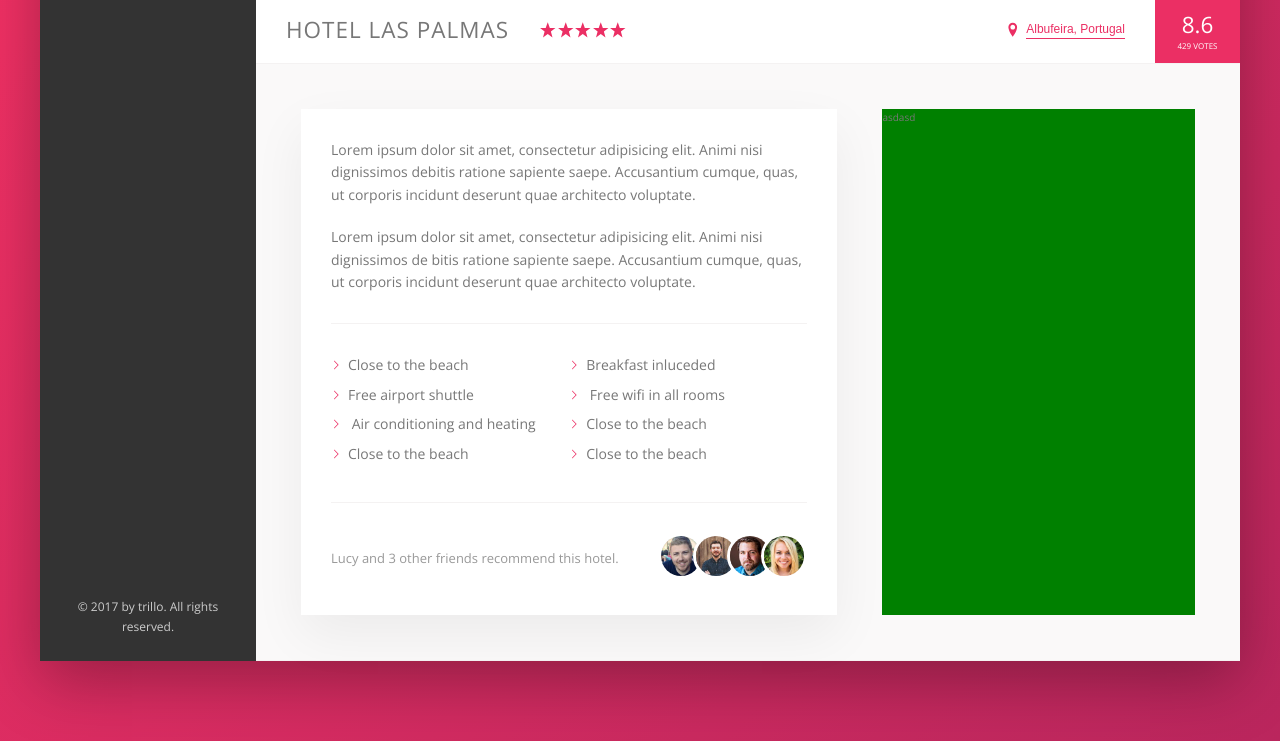
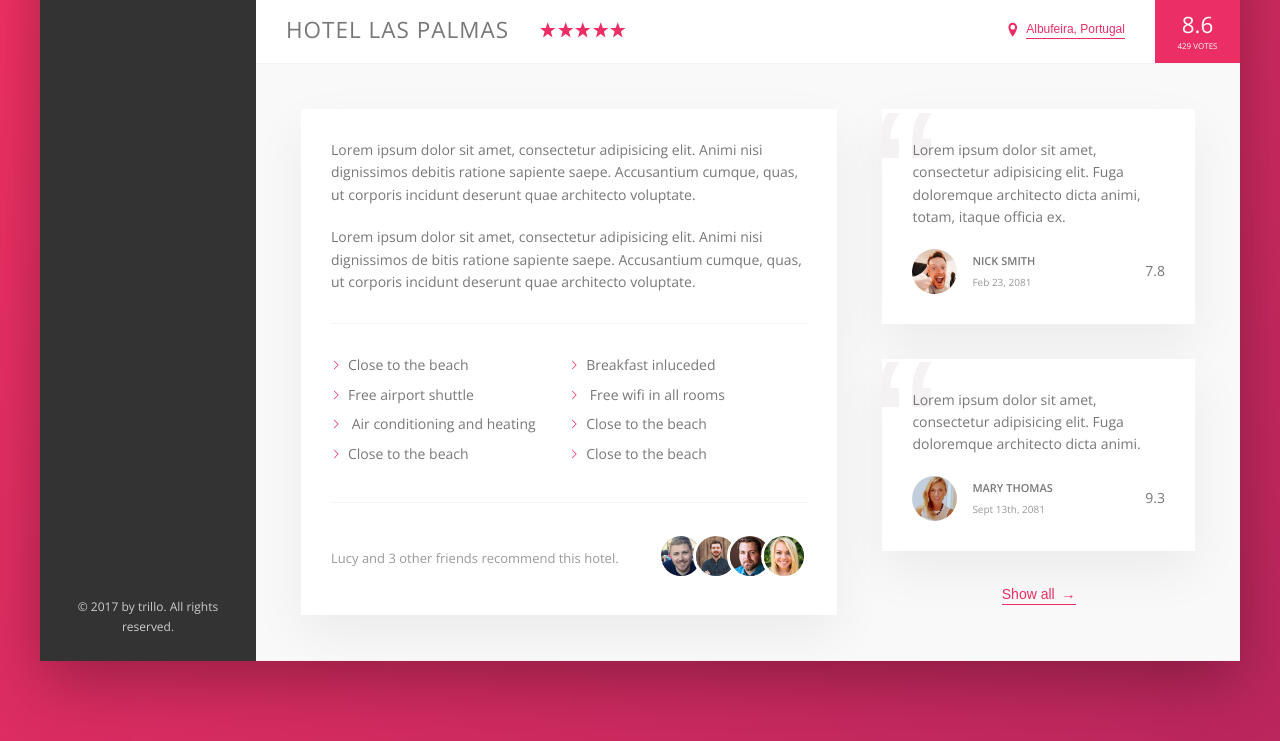
Before and after one commit to mokiong/Trillo, a website: page index.html in a window 1280 px wide. Shown: the part 538-1279 px from the top of the page. Drawn offline with nearby package versions, Linux system fonts and the light colour scheme.

Commit message:
Do user reviews sections

```diff
--- a/index.html
+++ b/index.html
@@ -236,7 +236,58 @@
                                 </div>
                             </div>
                         </div>
-                        <div class="user-reviews">asdasd</div>
+                        <div class="user-reviews">
+                            <figure class="review">
+                                <blockquote class="review__text">
+                                    Lorem ipsum dolor sit amet, consectetur
+                                    adipisicing elit. Fuga doloremque architecto
+                                    dicta animi, totam, itaque officia ex.
+                                </blockquote>
+                                <figcaption class="review__user">
+                                    <img
+                                        src="img/user-1.jpg"
+                                        alt="User 1"
+                                        class="review__photo"
+                                    />
+                                    <div class="review__user-box">
+                                        <p class="review__user-name">
+                                            Nick Smith
+                                        </p>
+                                        <p class="review__user-date">
+                                            Feb 23, 2081
+                                        </p>
+                                    </div>
+                                    <div class="review__rating">7.8</div>
+                                </figcaption>
+                            </figure>
+                            <figure class="review">
+                                <blockquote class="review__text">
+                                    Lorem ipsum dolor sit amet, consectetur
+                                    adipisicing elit. Fuga doloremque architecto
+                                    dicta animi.
+                                </blockquote>
+                                <figcaption class="review__user">
+                                    <img
+                                        src="img/user-2.jpg"
+                                        alt="User 2"
+                                        class="review__photo"
+                                    />
+                                    <div class="review__user-box">
+                                        <p class="review__user-name">
+                                            Mary Thomas
+                                        </p>
+                                        <p class="review__user-date">
+                                            Sept 13th, 2081
+                                        </p>
+                                    </div>
+                                    <div class="review__rating">9.3</div>
+                                </figcaption>
+                            </figure>
+
+                            <button class="btn-inline">
+                                Show all <span>&rarr;</span>
+                            </button>
+                        </div>
                     </div>
                 </main>
             </div>
--- a/sass/_component.scss
+++ b/sass/_component.scss
@@ -269,8 +269,17 @@
     cursor: pointer;
     transition: all 0.2s;
 
+    & span {
+        margin-left: 3px;
+        transition: margin-left 0.2s;
+    }
+
     &:hover {
         color: var(--color-grey-dark-1);
+
+        span {
+            margin-left: 8px;
+        }
     }
 
     &:focus {
@@ -369,3 +378,65 @@
         }
     }
 }
+
+//////////////////////
+.review {
+    background-color: white;
+    box-shadow: var(--shadow-light);
+    padding: 3rem;
+    margin-bottom: 3.5rem;
+    position: relative;
+    overflow: hidden;
+
+    &__text {
+        margin-bottom: 2rem;
+        z-index: 10;
+        position: relative;
+    }
+
+    &__user {
+        display: flex;
+        align-items: center;
+    }
+
+    &__photo {
+        height: 4.5rem;
+        width: 4.5rem;
+        border-radius: 50%;
+        margin-right: 1.5rem;
+    }
+
+    &__user-box {
+        margin-right: auto;
+    }
+
+    &__user-name {
+        font-size: 1.1rem;
+        font-weight: 600;
+        text-transform: uppercase;
+        margin-bottom: 0.4rem;
+    }
+
+    &__user-date {
+        font-size: 1rem;
+        color: var(--color-grey-dark-3);
+    }
+
+    &__user-rating {
+        color: var(--color-primary);
+        font-size: 2.2rem;
+        font-weight: 300;
+    }
+
+    &::before {
+        content: '\201C';
+        position: absolute;
+        top: -2.75rem;
+        left: -1rem;
+        line-height: 1;
+        font-size: 20rem;
+        color: var(--color-grey-light-2);
+        font-family: sans-serif;
+        z-index: 1;
+    }
+}
--- a/sass/_layout.scss
+++ b/sass/_layout.scss
@@ -36,6 +36,7 @@
 }
 
 .detail {
+    font-size: 1.4rem;
     display: flex;
     padding: 4.5rem;
     background-color: var(--color-grey-light-1);
@@ -44,7 +45,6 @@
 
 .description {
     background-color: white;
-    font-size: 1.4rem;
     box-shadow: var(--shadow-light);
     padding: 3rem;
     flex: 0 0 60%;
@@ -52,6 +52,9 @@
 }
 
 .user-reviews {
-    background-color: green;
     flex: 1;
+
+    display: flex;
+    flex-direction: column;
+    align-items: center;
 }
```
Also changed, not shown: css/style.css.
